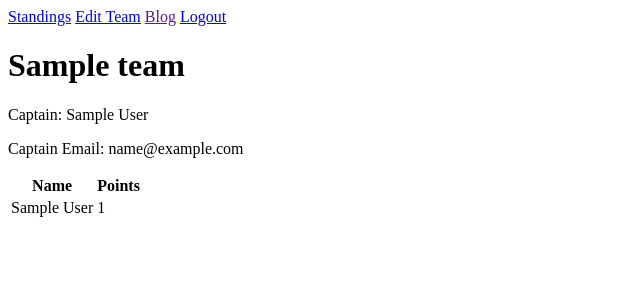
After one commit to ianwhitehill/pistol_pals, a Flask app: template flask_app/templates/teams/my_team.html in a window 1280 px wide. The commit adds this page. Shown: the top 300 px of the page, without its empty margins (0-640 px from the left). Run offline with Flask 2, Linux system fonts and the light colour scheme; the template is opened without the code that fills it: most values are stand-ins (such as "Sample title", 1, 10 or a date in 2020).

Commit message:
my_team page functionality

```diff
--- a/flask_app/templates/teams/create_team.html
+++ b/flask_app/templates/teams/create_team.html
@@ -34,7 +34,7 @@
             <option value="{{user.id}}">{{user.first_name}} {{user.last_name}}</option>
             {% endfor %}
         </select><br>
-        <input type="hidden" value = "{{session['user_id']}} "name="captain_id">
+        <input type="hidden" value = "{{session['user_id']}}" name="captain_id">
         <input type="submit" value="Create team">
     </form>
     <a href="/user/dashboard">create later</a>
--- a/flask_app/templates/teams/edit_team.html
+++ b/flask_app/templates/teams/edit_team.html
@@ -7,6 +7,12 @@
     <title>Document</title>
 </head>
 <body>
+    <a href="/myteam/{{team.id}}">My Team</a>
+    <a href="/user/dashboard">Standings</a>
+    <a href="">Blog</a>
+    <a href="/user/logout">Logout</a>
+    <h1>Edit {{team.name}}</h1>
+
     <form action="/update/{{team.id}}" method="POST">
         Team name: <input type="text" name="name" value="{{team.name}}"><br>
         <p>Team captain: {{session["first_name"]}} {{session["last_name"]}} </p>
--- /dev/null
+++ b/flask_app/templates/teams/my_team.html
@@ -0,0 +1,39 @@
+<!DOCTYPE html>
+<html lang="en">
+<head>
+    <meta charset="UTF-8">
+    <meta http-equiv="X-UA-Compatible" content="IE=edge">
+    <meta name="viewport" content="width=device-width, initial-scale=1.0">
+    <title>Document</title>
+</head>
+<body>
+    <nav class="nav_bar">
+        <!-- put conditional if team is already created -->
+        <a href="/user/dashboard">Standings</a>
+        <a href="/edit/{{team.id}}">Edit Team</a>
+        <a href="">Blog</a>
+        <a href="/user/logout">Logout</a>
+    </nav>
+    <h1>{{team.name}}</h1>
+    <p>Captain: {{captain.first_name}} {{captain.last_name}}</p>
+    <p>Captain Email: {{captain.email}}</p>
+
+    <table>
+        <thead>
+            <th>Name</th>
+            <th>Points</th>
+        </thead>
+        <tbody>
+            {% for member in team.members %}
+            <tr>
+                <td>{{member.first_name}} {{member.last_name}}</td>
+                <td>{{member.total_score}}</td>
+            </tr>
+            {% endfor %}
+        </tbody>
+    </table>
+
+
+
+</body>
+</html>
```
Also changed, not shown: flask_app/controllers/teams.py (+15 -0 lines), flask_app/models/event_result.py (+10 -13 lines), flask_app/templates/standings.html (+5 -5 lines).
